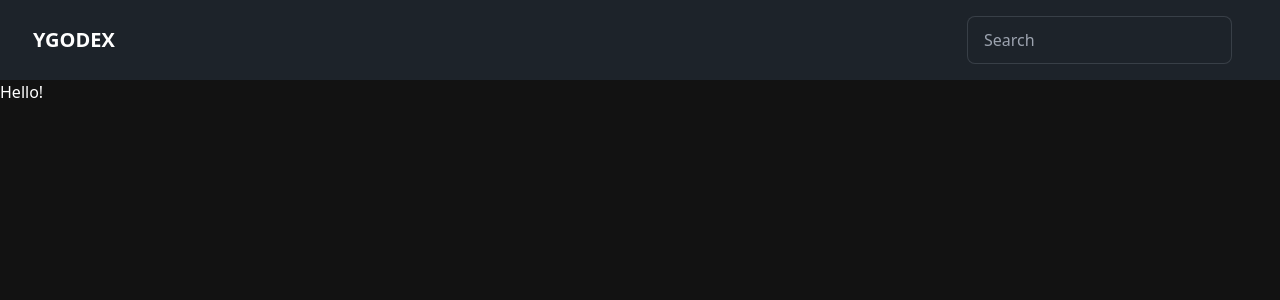
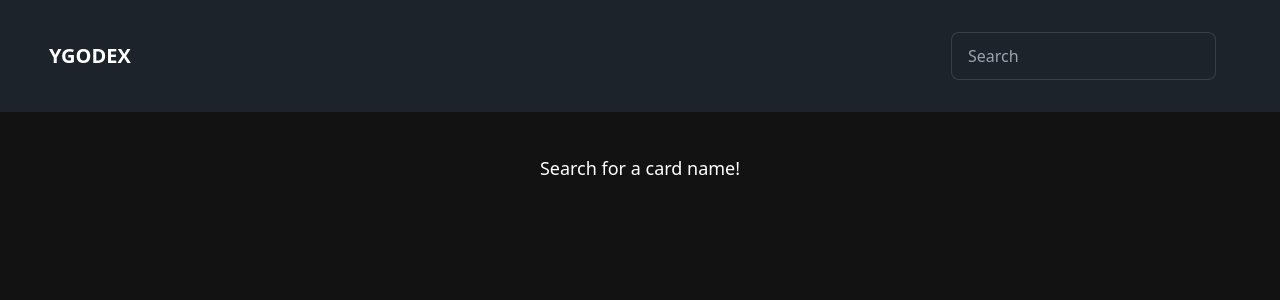
Before and after one commit to jsumanpan29/ygodex, a React (Vite) app: page / in a window 1280 px wide. Shown: the top 300 px of the page. Built offline with nearby package versions, Linux system fonts and the light colour scheme.

Commit message:
Fixed css height

```diff
--- a/package.json
+++ b/package.json
@@ -19,6 +19,7 @@
     "sort-by": "^1.2.0"
   },
   "devDependencies": {
+    "@tailwindcss/typography": "^0.5.13",
     "@types/react": "^18.2.66",
     "@types/react-dom": "^18.2.22",
     "@vitejs/plugin-react": "^4.2.1",
--- a/src/components/Nav.jsx
+++ b/src/components/Nav.jsx
@@ -2,7 +2,7 @@ import React from 'react'
 
 const Nav = () => {
   return (
-    <div className="navbar bg-base-100 p-4">
+    <div className="navbar bg-base-100 p-8">
         <div className="flex-1">
             <a className="btn btn-ghost text-xl">YGODEX</a>
         </div>
--- a/src/index.css
+++ b/src/index.css
@@ -1,6 +1,23 @@
 @tailwind base;
 @tailwind components;
 @tailwind utilities;
+/*body {
+  min-height: 100dvh;
+  margin: 0;
+}
+*/
+* { padding: 0; margin: 0; }
+html, body, #root {
+    min-height: 100dvh !important;
+    height: 100dvh;
+}
+
+#root {
+  display: flex;
+  flex-direction: column;
+  flex-wrap: nowrap;
+}
+
 /* body {
   margin: 0;
   font-family: -apple-system, BlinkMacSystemFont, 'Segoe UI', 'Roboto', 'Oxygen',
--- a/src/pages/Home.jsx
+++ b/src/pages/Home.jsx
@@ -2,7 +2,10 @@ import React from 'react'
 
 const Home = () => {
   return (
-    <div>Hello!</div>
+
+    <div class="container mx-auto flex-auto">
+      <div class="flex justify-center mt-10"><h2 className='prose-lg'>Search for a card name!</h2></div>
+    </div>
   )
 }
 
--- a/tailwind.config.js
+++ b/tailwind.config.js
@@ -4,9 +4,10 @@ export default {
   theme: {
     extend: {},
   },
-  plugins: [require("daisyui")],
+  plugins: [require("@tailwindcss/typography"), require("daisyui")],
   daisyui: {
     themes: ["dark", "black"],
     base: false,
   },
+
 }
```
Also changed, not shown: 1 other file (tests, documents, lock files or other folders).
